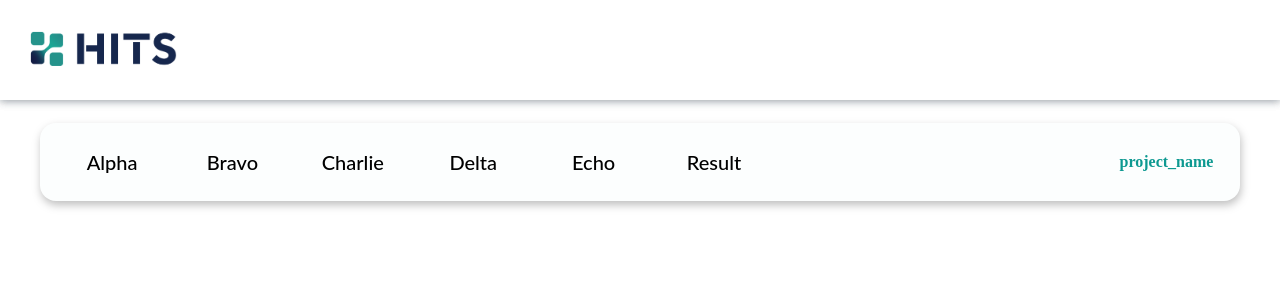
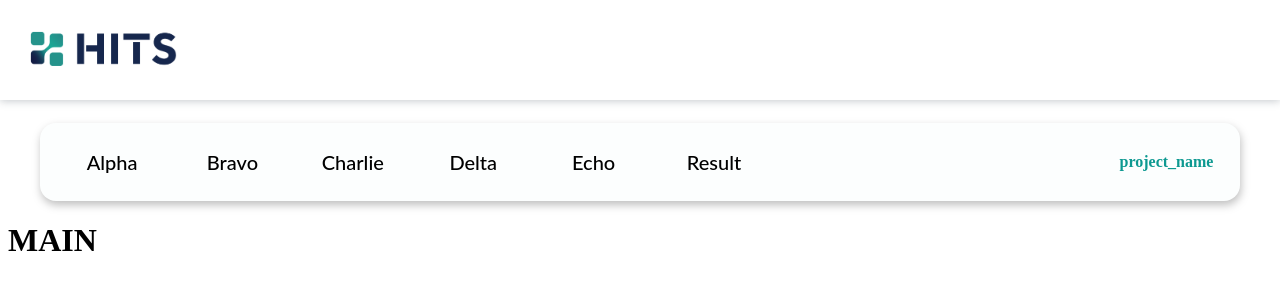
Before and after one commit to sophiecode1105/assignment, a React (Create React App) app: page / in a window 1280 px wide. Shown: the top 300 px of the page. Built offline with nearby package versions, Linux system fonts and the light colour scheme.

Commit message:
fix: Main 페이에서 헤더 제거

```diff
--- a/src/pages/Main.tsx
+++ b/src/pages/Main.tsx
@@ -1,7 +1,12 @@
 import Header from "../components/Header/Header";
+import Navbar from "../components/Navbar/Navbar";
 
 const Main = () => {
-  return <Header />;
+  return (
+    <>
+      <h1>MAIN</h1>
+    </>
+  );
 };
 
 export default Main;
```
